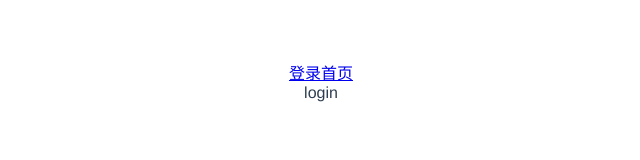
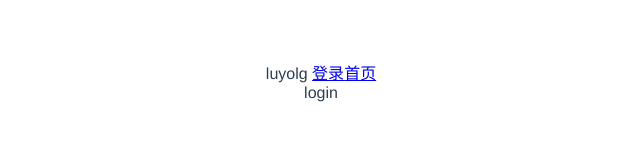
Before and after one commit to 13824041973/vue3ts-2b-management-website, a Vue app: page /#/login in a window 1280 px wide. Shown: the top 160 px of the page, without its empty margins (319-959 px from the left). Built offline with nearby package versions, Linux system fonts and the light colour scheme.

Commit message:
feat:集成vuex

```diff
--- a/package.json
+++ b/package.json
@@ -12,7 +12,8 @@
   "dependencies": {
     "core-js": "^3.8.3",
     "vue": "^3.2.13",
-    "vue-router": "^4.5.0"
+    "vue-router": "^4.5.0",
+    "vuex": "^4.1.0"
   },
   "devDependencies": {
     "@typescript-eslint/eslint-plugin": "^5.4.0",
--- a/src/App.vue
+++ b/src/App.vue
@@ -1,5 +1,6 @@
 <template>
   <div class="app">
+    {{ $store.state.name }}
     <RouterLink to="/login">登录</RouterLink>
     <RouterLink to="/main">首页</RouterLink>
     <RouterView />
--- a/src/main.ts
+++ b/src/main.ts
@@ -1,9 +1,12 @@
 import { createApp } from 'vue'
 import App from './App.vue'
+
 import router from '@/router'
+import store from '@/store'
 
 const app = createApp(App)
 
 app.use(router)
+app.use(store)
 
 app.mount('#app')
--- /dev/null
+++ b/src/store/index.ts
@@ -0,0 +1,9 @@
+import { createStore } from 'vuex'
+
+const store = createStore({
+  state: () => ({
+    name: 'luyolg'
+  })
+})
+
+export default store
```
Also changed, not shown: 1 other file (tests, documents, lock files or other folders).
